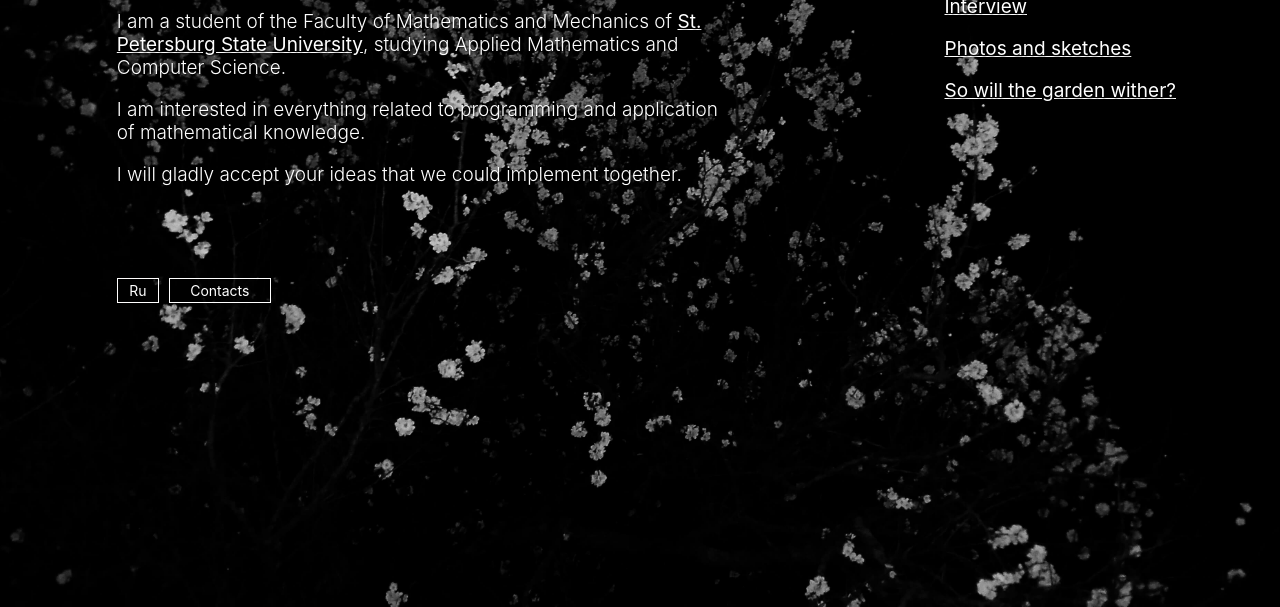
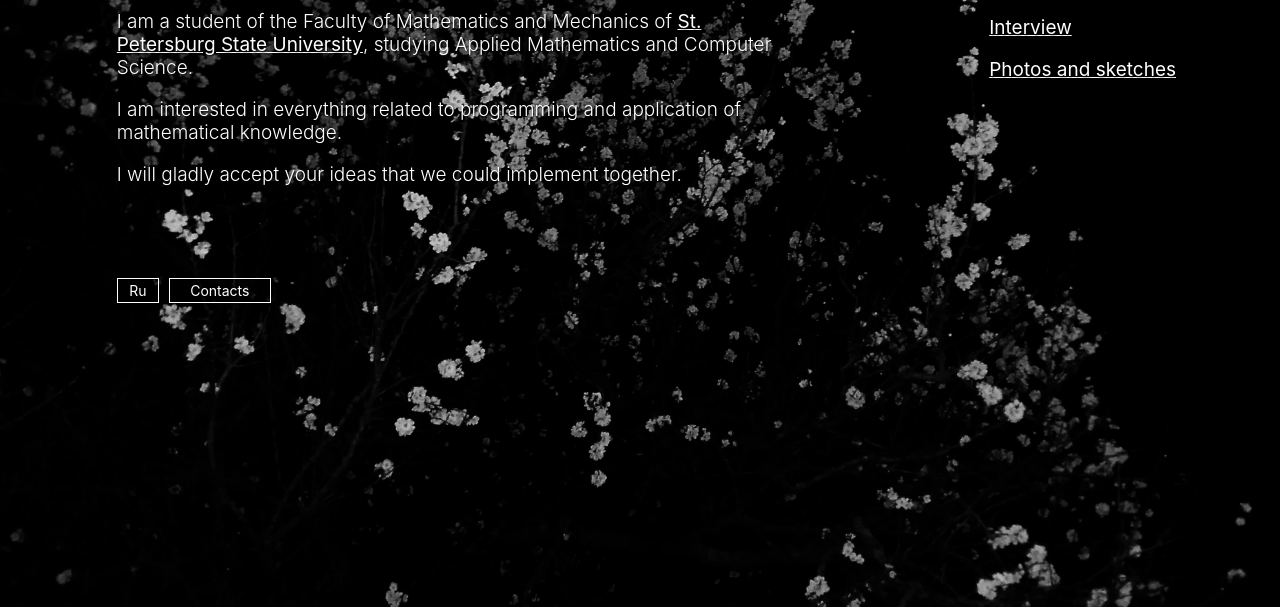
Before and after one commit to Daniil-Vlasenko/onlineBusinessCard, a plain HTML site: page index.html in a window 1280 px wide. Shown: the part 193-800 px from the top of the page. Drawn offline with Linux system fonts and the light colour scheme.

Commit message:
Убрал притчу

```diff
--- a/index.html
+++ b/index.html
@@ -61,7 +61,7 @@
           <a href="https://youtu.be/o90f5YgkC1c" target="_blank">Interview</a>
         </p>
         <p><a href="photos.html">Photos and sketches</a></p>
-        <p><a href="garden.html">So will the garden wither?</a></p>
+        <!-- <p><a href="garden.html">So will the garden wither?</a></p> -->
       </div>
       <div class="contacts_button">
         <a href="ruindex.html" class="language">Ru</a>
```
Also changed, not shown: ruindex.html (+1 -1 lines).
